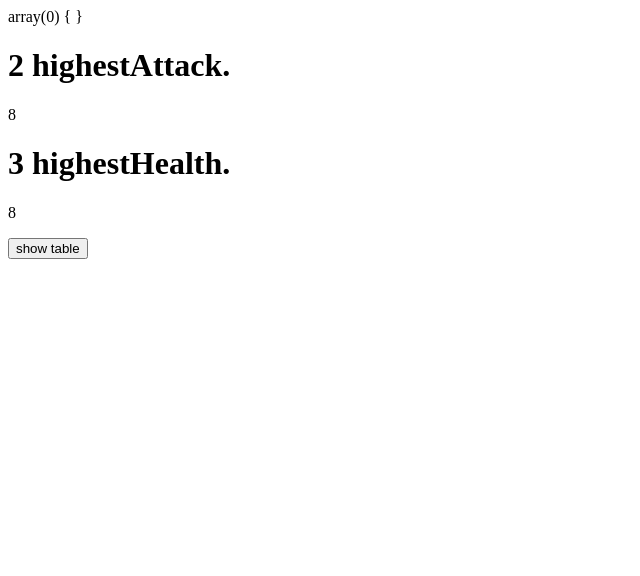
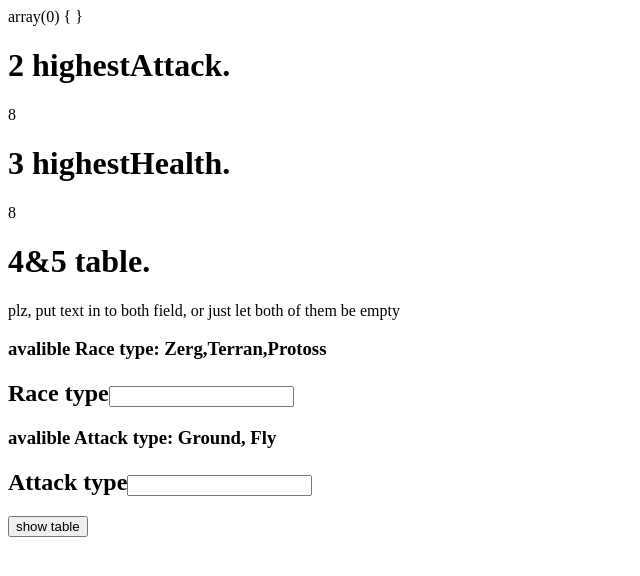
Before and after one commit to hackernogg/CS_ELTE_BC, a PHP site: page /test.php in a window 1280 px wide. Shown: the top 576 px of the page, without its empty margins (0-640 px from the left). Run offline with PHP 8.4, Linux system fonts and the light colour scheme.

Commit message:
Update test.php

```diff
--- a/php/sampleQuiz/test.php
+++ b/php/sampleQuiz/test.php
@@ -68,7 +68,7 @@
     }
     var_dump($_POST);
     if($_POST){
-        echo "hi";
+        echo "got post";
     }
 
 
@@ -86,10 +86,16 @@
     <p><?=$highestAttack ?></p>
     <h1>3 highestHealth.</h1>
     <p><?=$highestHealth ?></p>
+    <h1>4&5 table.</h1>
     <form method="post">
+        <p>plz, put text in to both field, or just let both of them be empty</p>
+        <h3>avalible Race type: Zerg,Terran,Protoss</h3>
+        <h2>Race type<input name="raceType"></h2>
+        <h3>avalible Attack type: Ground, Fly</h3>
+        <h2>Attack type<input name="attackType"></h2>
         <input type="submit" name="table" value="show table">
     </form>
-    <?php if($_POST) :?>
+    <?php if($_POST && $_POST["raceType"]==""&&$_POST["attackType"]=="") :?>
         <table>
         <?php foreach($data as $player) :?>
             <tr>
@@ -107,5 +113,24 @@
         <?php endforeach;?>
         </table>
     <?php endif ;?>
+    <?php if($_POST && $_POST["raceType"]!=""&&$_POST["attackType"]!="") :?>
+        <table>
+        <?php foreach($data as $player) :?>
+            <?php if($_POST["raceType"]==$player["race"]&&in_array($_POST["attackType"],$player["attack"])) :?>
+            <tr>
+                <td><?=$player["race"]?></td>
+                <td><?=$player["unitName"]?></td>
+                <td><?=$player["avgAttack"]?></td>
+                <td><?=$player["avgHealth"]?></td>
+                <td><?=$player["unitType"]?></td>
+                <?php foreach($player["attack"] as $attack) :?>
+                    <td><?=$attack?></td>
+                <?php endforeach;?>
+
+            <?php endif ;?>
+            </tr>
+        <?php endforeach;?>
+        </table>
+    <?php endif ;?>
 </body>
 </html>
```
